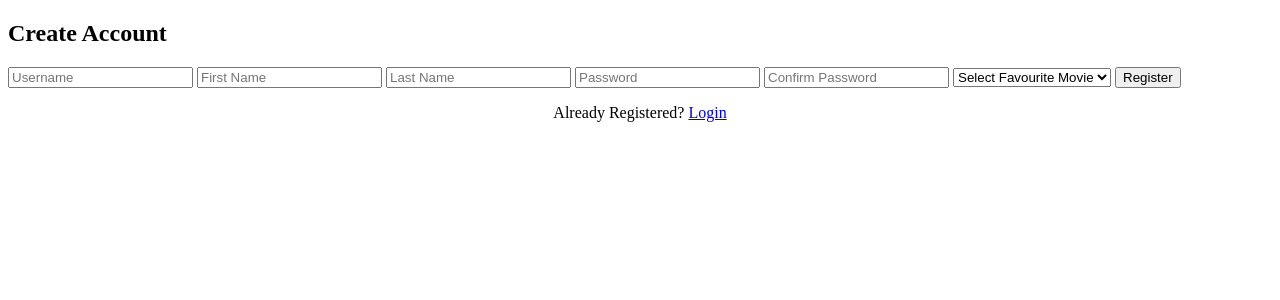
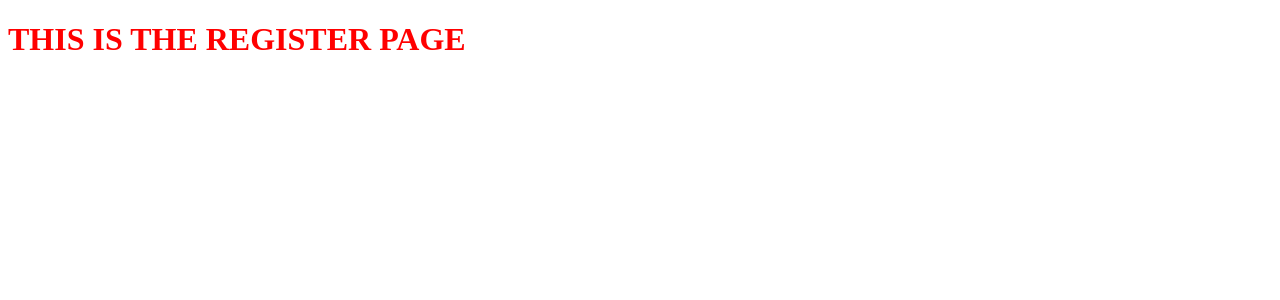
Before and after one commit to Sighakolli-MohanSai/MyApplication, a Flask app: page /register in a window 1280 px wide. Shown: the top 300 px of the page. Run offline with Flask 3, Linux system fonts and the light colour scheme.

Commit message:
Update register.html

```diff
--- a/templates/register.html
+++ b/templates/register.html
@@ -1,81 +1,13 @@
 <!DOCTYPE html>
-
 <html>
-
 <head>
-
-<title>Register</title>
-
-<link rel="stylesheet" href="{{ url_for('static', filename='css/style.css') }}">
-
+    <title>Test Register</title>
 </head>
-
 <body>
 
-<div class="container">
-
-<h2>Create Account</h2>
-
-<form method="POST">
-
-<input type="text" name="username" placeholder="Username" required>
-
-<input type="text" name="firstname" placeholder="First Name" required>
-
-<input type="text" name="lastname" placeholder="Last Name" required>
-
-<input type="password" name="password" placeholder="Password" required>
-
-<input type="password" name="confirm_password" placeholder="Confirm Password" required>
-
-<select name="favourite_movie" required>
-
-<option value="">Select Favourite Movie</option>
-
-<option>Interstellar</option>
-
-<option>Inception</option>
-
-<option>Avatar</option>
-
-<option>Bahubali</option>
-
-<option>RRR</option>
-
-<option>KGF Chapter 2</option>
-
-<option>Pushpa</option>
-
-<option>Salaar</option>
-
-<option>Leo</option>
-
-<option>Avengers Endgame</option>
-
-</select>
-
-<button type="submit">
-
-Register
-
-</button>
-
-</form>
-
-<p align="center">
-
-Already Registered?
-
-<a href="/login">
-
-Login
-
-</a>
-
-</p>
-
-</div>
+<h1 style="color:red;">
+THIS IS THE REGISTER PAGE
+</h1>
 
 </body>
-
 </html>
```
